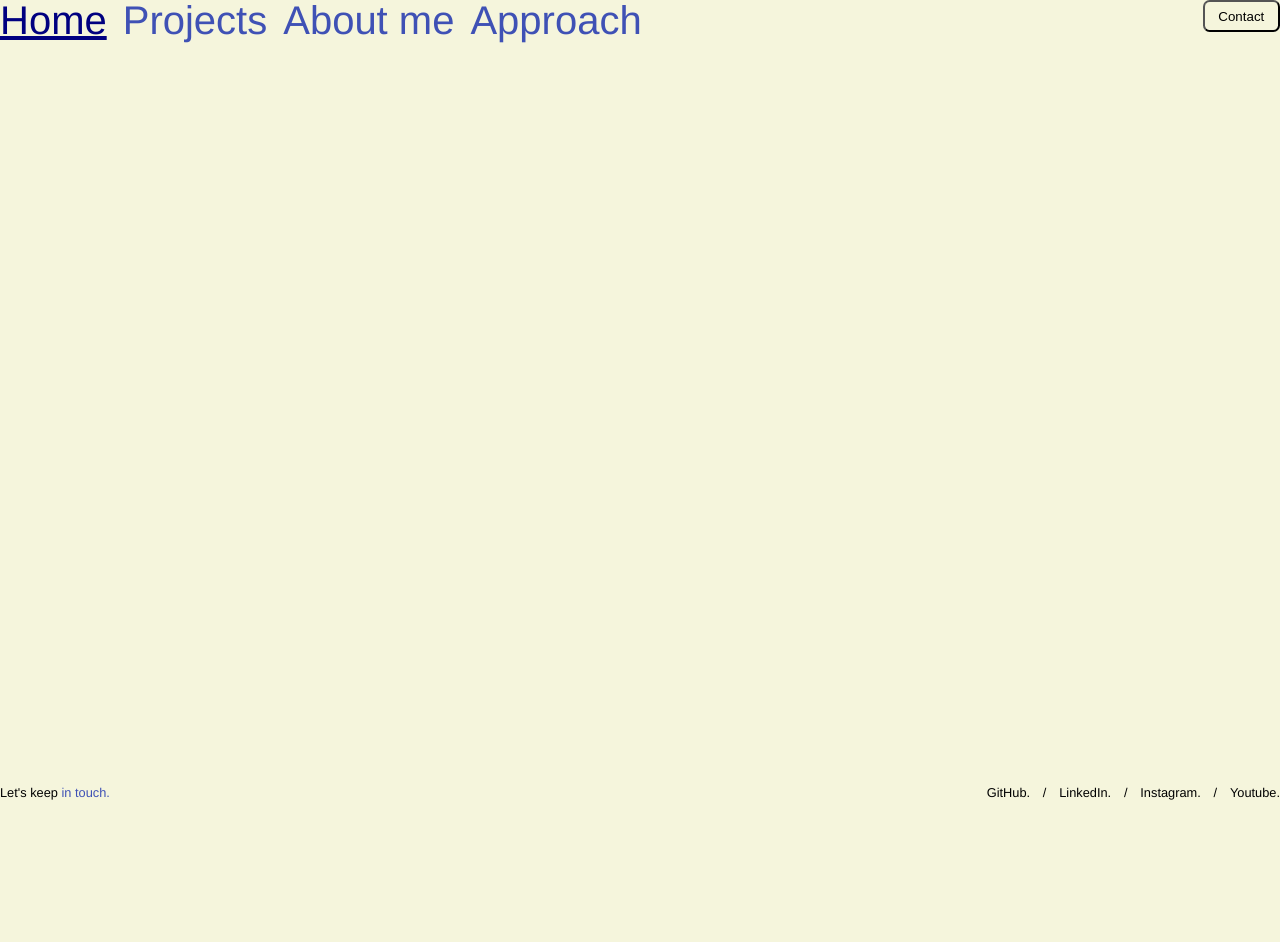
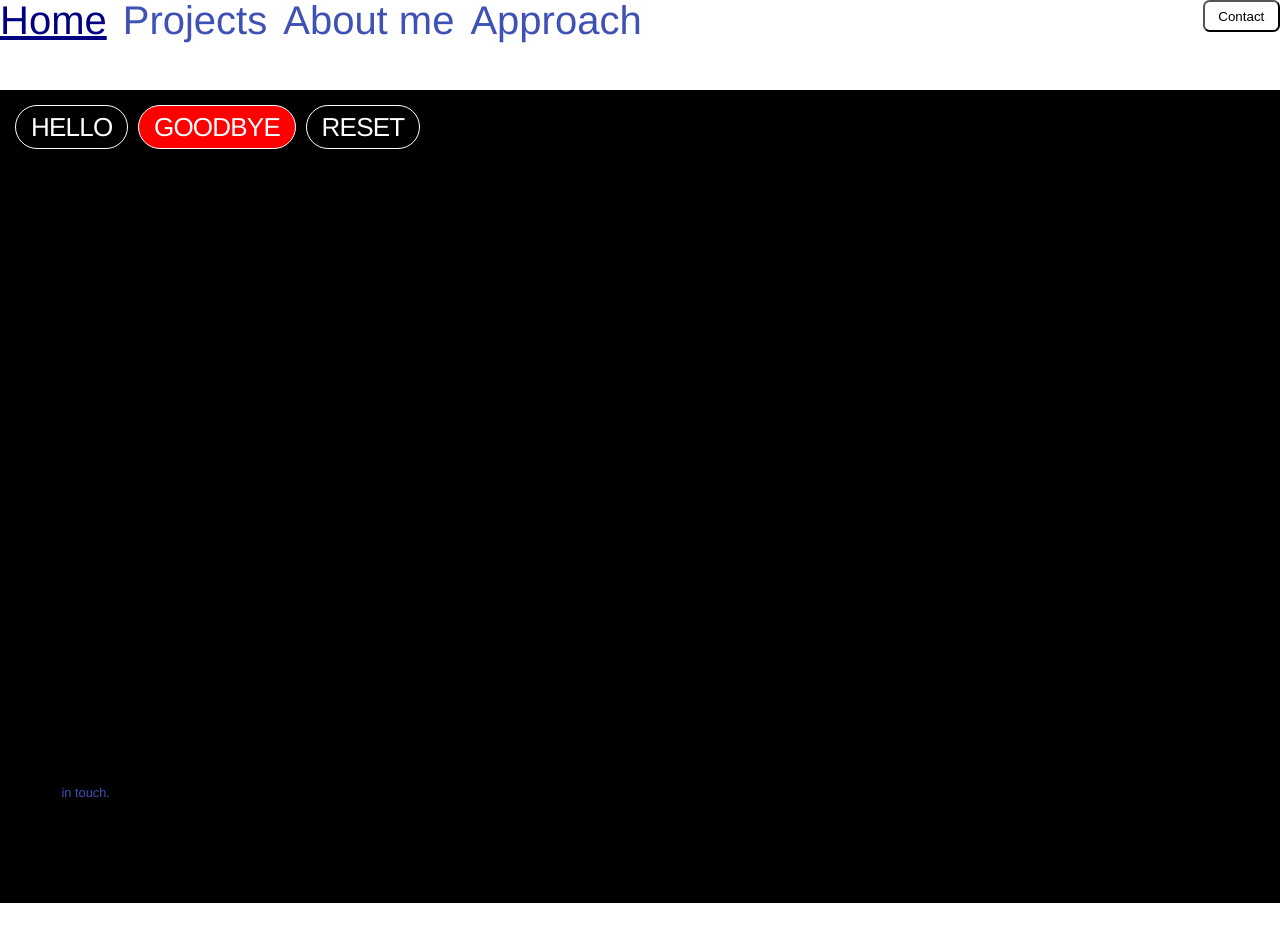
Before and after one commit to leogenot/portfolio, a Vue app: page / in a window 1280 px wide. Shown: the top 942 px of the page. After the commit the page ends 903 px from the top, so only its background shows below. Built offline with nearby package versions, Linux system fonts and the light colour scheme.

Commit message:
added tags

```diff
--- a/src/assets/scss/00.core/_shortcuts.scss
+++ b/src/assets/scss/00.core/_shortcuts.scss
@@ -52,3 +52,9 @@
     -moz-filter: blur($spread);
     -webkit-filter: blur($spread);
 }
+
+@mixin reset-list {
+    margin: 0;
+    padding-left: 0;
+    list-style: none;
+}
--- /dev/null
+++ b/src/templates/components/ListTag.vue
@@ -0,0 +1,34 @@
+<template>
+    <ul v-if="tags" class="c-list-tag">
+        <li v-for="(tag, i) in tags" :key="`tag-${i}`">
+            <tag-item :isColored="tag.highlighted" :label="tag.label" />
+        </li>
+    </ul>
+</template>
+
+<script>
+import { defineComponent } from "vue";
+
+import TagItem from "@/templates/components/_shared/TagItem.vue";
+
+export default defineComponent({
+    name: "ListTag",
+    components: {
+        TagItem,
+    },
+    props: {
+        tags: Object,
+    },
+});
+</script>
+
+<style lang="scss" scoped>
+.c-list-tag {
+    @include reset-list;
+    display: flex;
+    align-items: flex-start;
+    flex-wrap: wrap;
+    gap: 0.6rem;
+    line-height: 1;
+}
+</style>
--- /dev/null
+++ b/src/templates/components/_shared/TagItem.vue
@@ -0,0 +1,54 @@
+<template>
+    <span :class="className" v-html="label" />
+</template>
+
+<script>
+import { defineComponent, computed } from "vue";
+
+export default defineComponent({
+    props: {
+        isColored: {
+            type: Boolean,
+            required: false,
+            default: false,
+        },
+        label: {
+            type: String,
+            required: true,
+            default: "Tag Label",
+        },
+    },
+    setup(props) {
+        const className = computed(() => [
+            "c-tag",
+            props.isColored ? "-colored" : "-noColored",
+        ]);
+
+        return { className };
+    },
+});
+</script>
+
+<style lang="scss" scoped>
+.c-tag {
+    display: inline-block;
+    color: var(--tag-font-color, white);
+    background-color: var(--tag-bg-color, transparent);
+    border: 1px solid var(--tag-border-color, white);
+    @include radius(5em);
+    margin-top: 15px;
+    margin-left: 15px;
+    margin-right: -15px;
+    padding: 0 15px 0 15px;
+
+    white-space: nowrap;
+    text-transform: uppercase;
+    letter-spacing: -0.03em;
+    font-size: 26px;
+    line-height: 42px;
+
+    &.-colored {
+        --tag-bg-color: red;
+    }
+}
+</style>
--- a/src/templates/layout/TheBase.vue
+++ b/src/templates/layout/TheBase.vue
@@ -90,6 +90,6 @@ export default defineComponent({
 .l-main {
 }
 #smooth-content {
-    background-color: beige;
+    background-color: black;
 }
 </style>
--- a/src/templates/layout/TheContent.vue
+++ b/src/templates/layout/TheContent.vue
@@ -1,19 +1,45 @@
 <template>
-    <div class="l-content"></div>
+    <div class="l-content">
+        <list-tag v-if="tags && tags.length > 0" :tags="tags" />
+    </div>
 </template>
 
 <script>
 import { defineComponent, computed } from "vue";
 
+import ListTag from "@/templates/components/ListTag.vue";
+
 export default defineComponent({
     name: "TheContent",
-    components: {},
-    setup() {},
+    components: {
+        ListTag,
+    },
+    setup() {
+        const tags = computed(() => {
+            return [
+                {
+                    highlighted: false,
+                    label: "hello",
+                },
+                {
+                    highlighted: true,
+                    label: "goodbye",
+                },
+                {
+                    highlighted: false,
+                    label: "reset",
+                },
+            ];
+        });
+
+        return { tags };
+    },
 });
 </script>
 
 <style lang="scss">
 .l-content {
-    height: 200vh;
+    margin-top: 90px;
+    height: 100vh;
 }
 </style>
--- a/src/templates/layout/TheHeader.vue
+++ b/src/templates/layout/TheHeader.vue
@@ -50,7 +50,7 @@ export default defineComponent({
     @include transform(translateY(var(--header-translateY)));
     @include transition(0.3s $custom-ease transform);
     z-index: 99;
-
+    height: fit-content;
     display: flex;
     justify-content: space-between;
     flex-direction: row;
```
